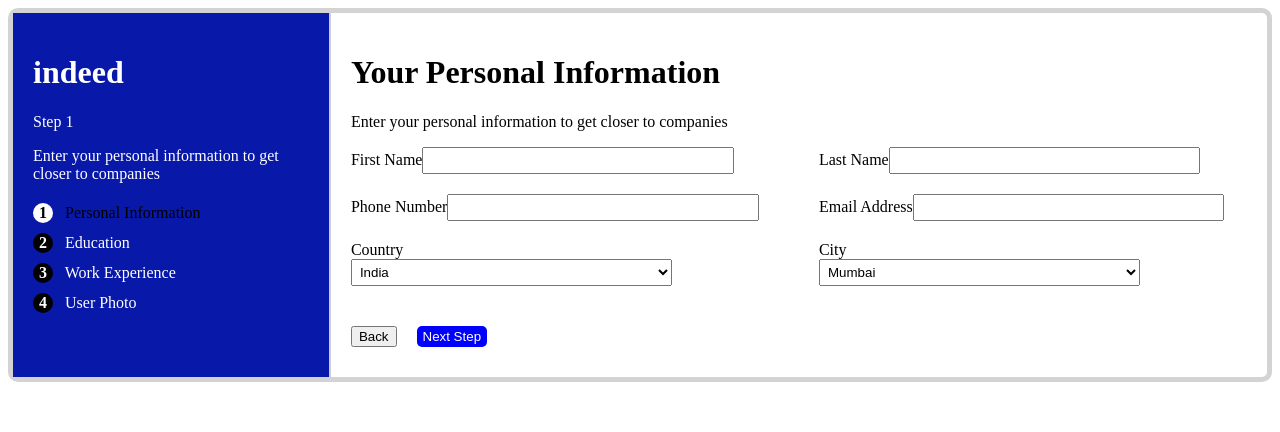
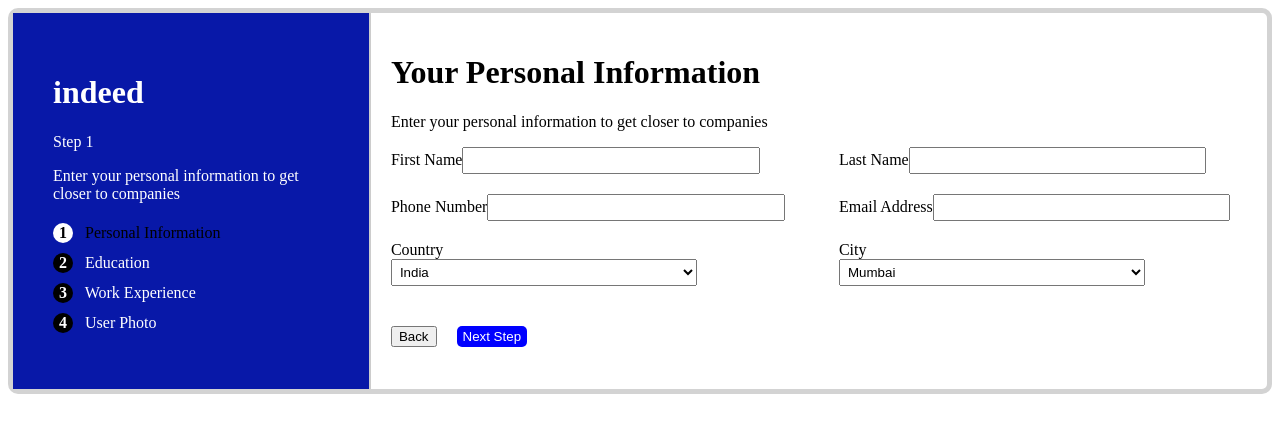
Before and after one commit to Salonishrma/Stepper_UI, a React (Vite) app: page / in a window 1280 px wide. Shown: the top 432 px of the page. Built offline with nearby package versions, Linux system fonts and the light colour scheme.

Commit message:
Update App.jsx

```diff
--- a/src/App.jsx
+++ b/src/App.jsx
@@ -46,14 +46,15 @@ function App() {
       setCurrentState(currentState - 1);
     }
   };
+
   const renderStep = () => {
     switch (currentState) {
       case 1:
-        return <PersonalInfo onNext={handlePersonalInfoNext}  />;
+        return <PersonalInfo onNext={handlePersonalInfoNext} />;
       case 2:
-        return <Education onNext={handleEducationNext} data={education} />;
+        return <Education onNext={handleEducationNext}  />;
       case 3:
-        return <Experience onNext={handleExperienceNext} data={experience} />;
+        return <Experience onNext={handleExperienceNext}  />;
       case 4:
         return <UserPhoto />;
       default:
@@ -83,11 +84,11 @@ function App() {
   };
 
   return (
-    <div style={{ border: '5px solid 	rgb(211,211,211)', borderRadius: '10px' }}>
+    <div style={{ border: '5px solid rgb(211, 211, 211)', borderRadius: '10px' }}>
       <div style={{ display: 'flex' }}>
-      <div style={{ width: '22%', padding: '20px', color: 'grey', borderRight: '2px solid #ccc', background: '#0818A8' }}>
+        <div style={{ width: '22%', padding: '40px', color: 'grey', borderRight: '2px solid #ccc', background: '#0818A8' }}>
           <h1 style={{ color: 'white' }}>indeed</h1>
-        <div style={{ marginBottom: '20px', color: 'white'}}>
+          <div style={{ marginBottom: '20px', color: 'white' }}>
             <p>Step {currentState}</p>
             <p>{stepMessages[currentState]}</p>
           </div>
@@ -108,9 +109,9 @@ function App() {
         </div>
         <div style={{ flex: 1, padding: '20px' }}>
           {renderStep()}
-        <div style={{ marginTop: '10px', display: 'flex',  }}>
+          <div style={{ marginTop: '10px', display: 'flex' }}>
             {currentState > 1 && (
-            <button type="button" onClick={handlePrev} style={{ marginRight: '10px',marginTop:'50px' }}>
+              <button type="button" onClick={handlePrev} style={{ marginRight: '10px', marginTop: '50px' }}>
                 Back
               </button>
             )}
```
Lines whose indentation alone changed are shown as unchanged.
